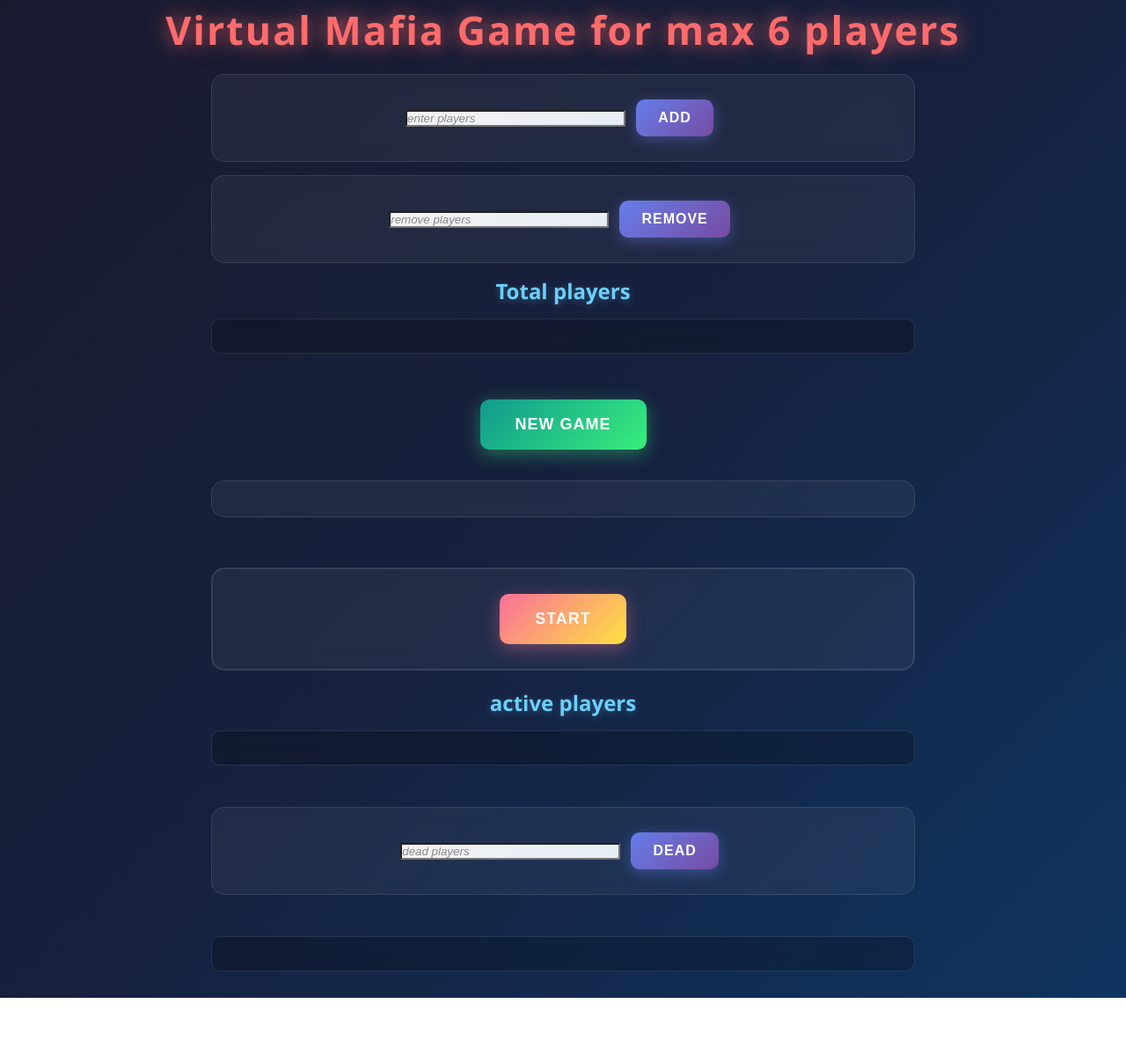
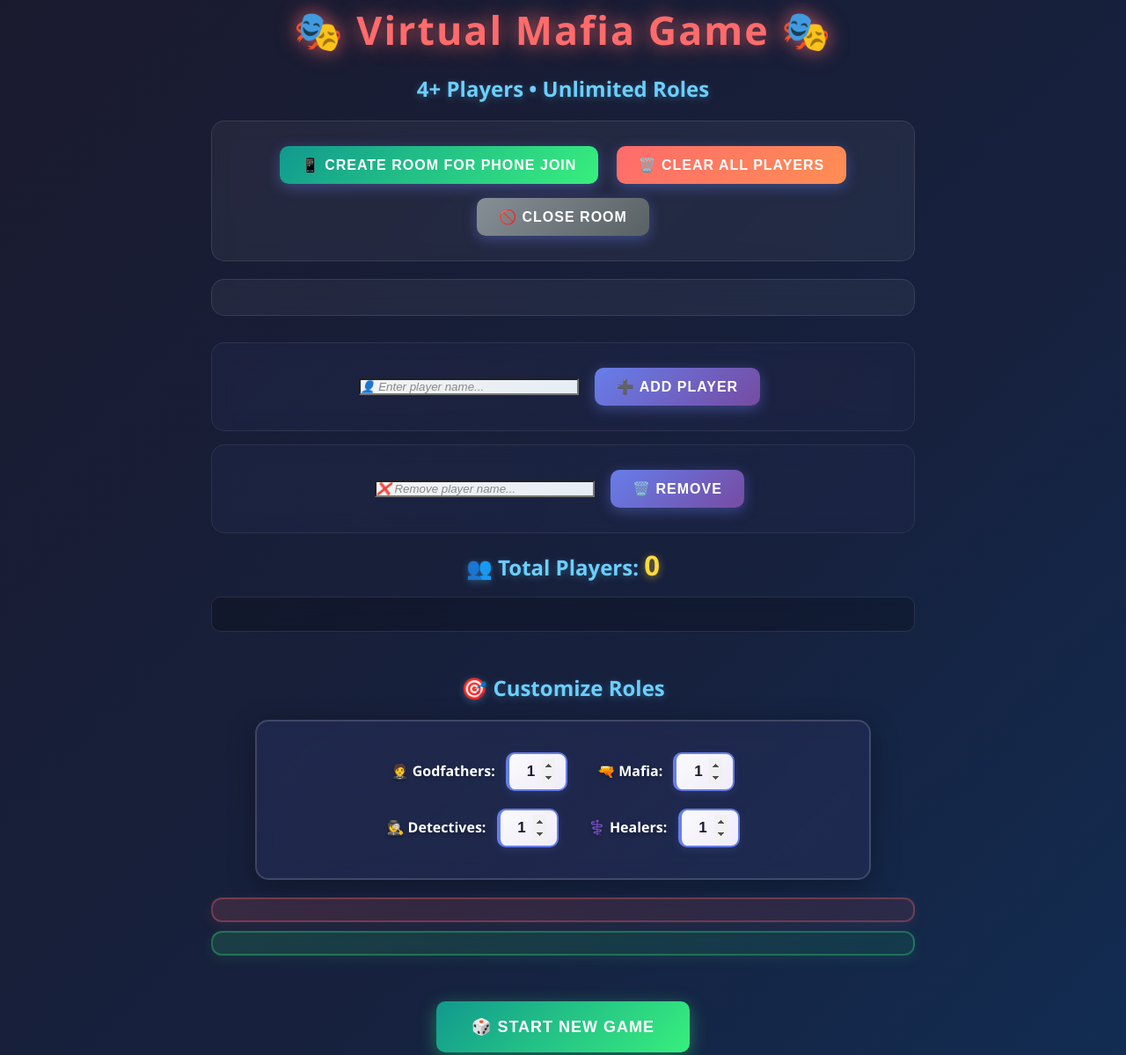
Before and after one commit to im4vk/MafiaGame, a plain HTML site: page index.html in a window 1280 px wide. Shown: the part 37-1236 px from the top of the page at 88% size. Before the commit the page ends 1171 px from the top, so only its background shows below. Drawn offline with Linux system fonts and the light colour scheme.

Commit message:
Update index.html

```diff
--- a/index.html
+++ b/index.html
@@ -6,40 +6,69 @@
   </head>
 
 <body style="text-align: center;">
-    <h1>Virtual Mafia Game for max 6 players</h1>
-    <div>
-        <input id="player-name" placeholder="enter players" />
-        <button onclick="printPlayers()">add</button>
+    <h1>🎭 Virtual Mafia Game 🎭</h1>
+    <h3>4+ Players • Unlimited Roles</h3>
+
+    <!-- Room Management Section -->
+    <div style="margin: 20px auto; max-width: 800px;">
+        <button onclick="createRoom()" style="background: linear-gradient(135deg, #11998e 0%, #38ef7d 100%);">
+            📱 Create Room for Phone Join
+        </button>
+        <button onclick="clearAllPlayers()" style="background: linear-gradient(135deg, #ff6b6b 0%, #ff8e53 100%);">
+            🗑️ Clear All Players
+        </button>
+        <button onclick="closeRoom()" style="background: linear-gradient(135deg, #868f96 0%, #596164 100%);">
+            🚫 Close Room
+        </button>
     </div>
-    <div>
-        <input id="player-remove" placeholder="remove players" />
-        <button onclick="removePlayers()">remove</button>
+
+    <!-- Room Info Display -->
+    <div id="room-info"></div>
+
+    <div class="input-container" style="margin-top: 30px;">
+        <input id="player-name" placeholder="👤 Enter player name..." autocomplete="off" />
+        <button onclick="printPlayers()">➕ Add Player</button>
     </div>
-    <h3> Total players </h3>
+    <div class="input-container">
+        <input id="player-remove" placeholder="❌ Remove player name..." autocomplete="off" />
+        <button onclick="removePlayers()">🗑️ Remove</button>
+    </div>
+
+    <h3>👥 Total Players: <span id="player-count">0</span></h3>
     <div id="player-list"></div>
     <br>
-    <button id="new-game" onclick="assignRoles()">New Game</button> <br>
+
+    <h3>🎯 Customize Roles</h3>
+    <div class="role-config">
+        <label>🤵 Godfathers: <input type="number" id="godfather-count" value="1" min="0" /></label>
+        <label>🔫 Mafia: <input type="number" id="mafia-count" value="1" min="0" /></label>
+        <label>🕵️ Detectives: <input type="number" id="detective-count" value="1" min="0" /></label>
+        <label>⚕️ Healers: <input type="number" id="healer-count" value="1" min="0" /></label>
+    </div>
+    <div id="role-validation"></div>
+    <div id="role-distribution"></div>
+    <br>
+
+    <button id="new-game" onclick="assignRoles()">🎲 Start New Game</button> <br>
 
     <div id="player-role"></div>
     <br>
 
-
-
     <div id="final-game">
-        <button onclick="startGame()">Start</button>
-
+        <button onclick="startGame()">🌙 Begin Night Cycle</button>
     </div>
 
-    <h3> active players </h3>
-
+    <h3>💪 Active Players</h3>
     <div id="active-player"></div>
     <br>
-    <div>
-    <input id="player-dead" placeholder="dead players" />
-    <button onclick="deadPlayers()">dead</button>
+
+    <div class="input-container">
+        <input id="player-dead" placeholder="⚰️ Enter eliminated player..." autocomplete="off" />
+        <button onclick="deadPlayers()">💀 Mark Dead</button>
     </div>
     <br>
 
+    <h3>☠️ Eliminated Players</h3>
     <div id="player-dead-list"></div>
 
     <button id="speech-btn" onclick="speakOutLoud()" style="display: none;"></button>
```
